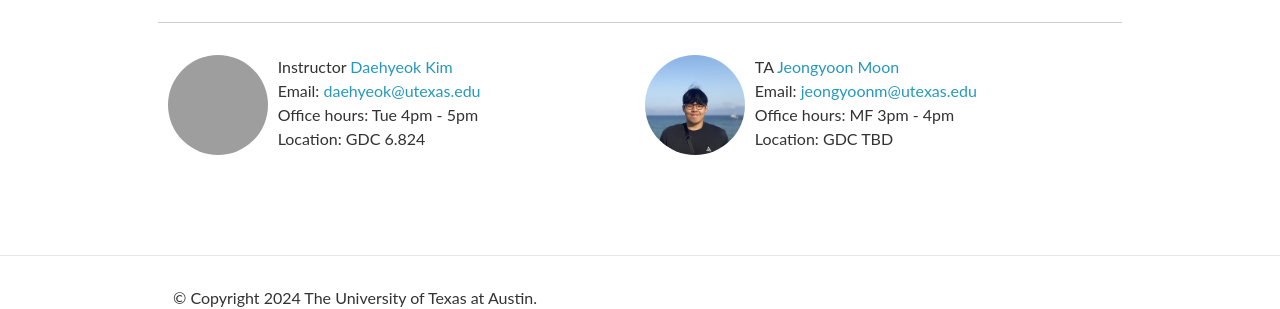
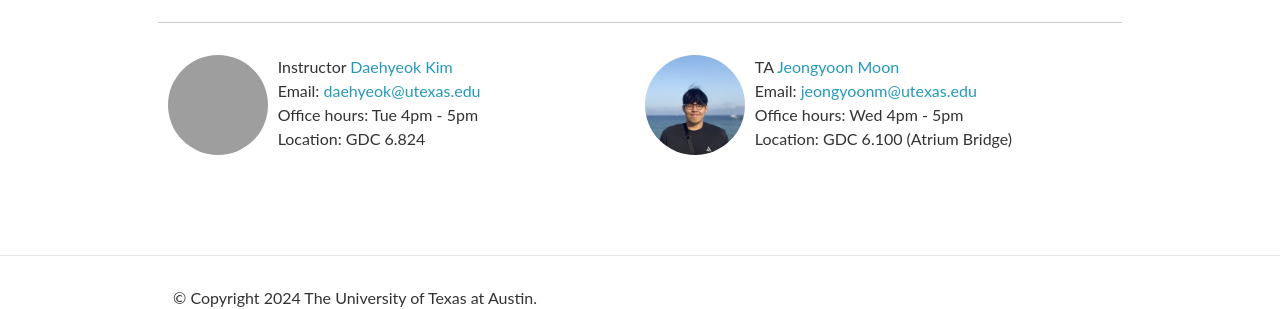
Before and after one commit to utcs356/sp25, a Jekyll site: the page built from _pages/about.md, in a window 1280 px wide and 900 px high, scrolled down 652 px, cut to the strip 505-814 px from the top of the window. Built offline with Jekyll 4.4.1, drawn with Linux system fonts in a browser that asks for light colours; nearby versions of some CDN libraries; comment, search, counter and statistics services are not loaded; grey boxes are pictures that could not be loaded.

Commit message:
Update TA office hours

```diff
--- a/_data/schedule.yml
+++ b/_data/schedule.yml
@@ -334,7 +334,7 @@
   readings:
   logistics:
 
-- date: T 04/29
+- date: T 04/30
   lecturer:
   quiz: >
     <strong>Quiz 3</strong>
--- a/_data/staff.yml
+++ b/_data/staff.yml
@@ -10,6 +10,6 @@ TAs:
     - name: Jeongyoon Moon
       email: jeongyoonm@utexas.edu
       url:
-      office-hours: MF 3pm - 4pm
-      location:  GDC TBD
+      office-hours: Wed 4pm - 5pm
+      location:  GDC 6.100 (Atrium Bridge)
       image: staff/jeongyoon.jpg
```
